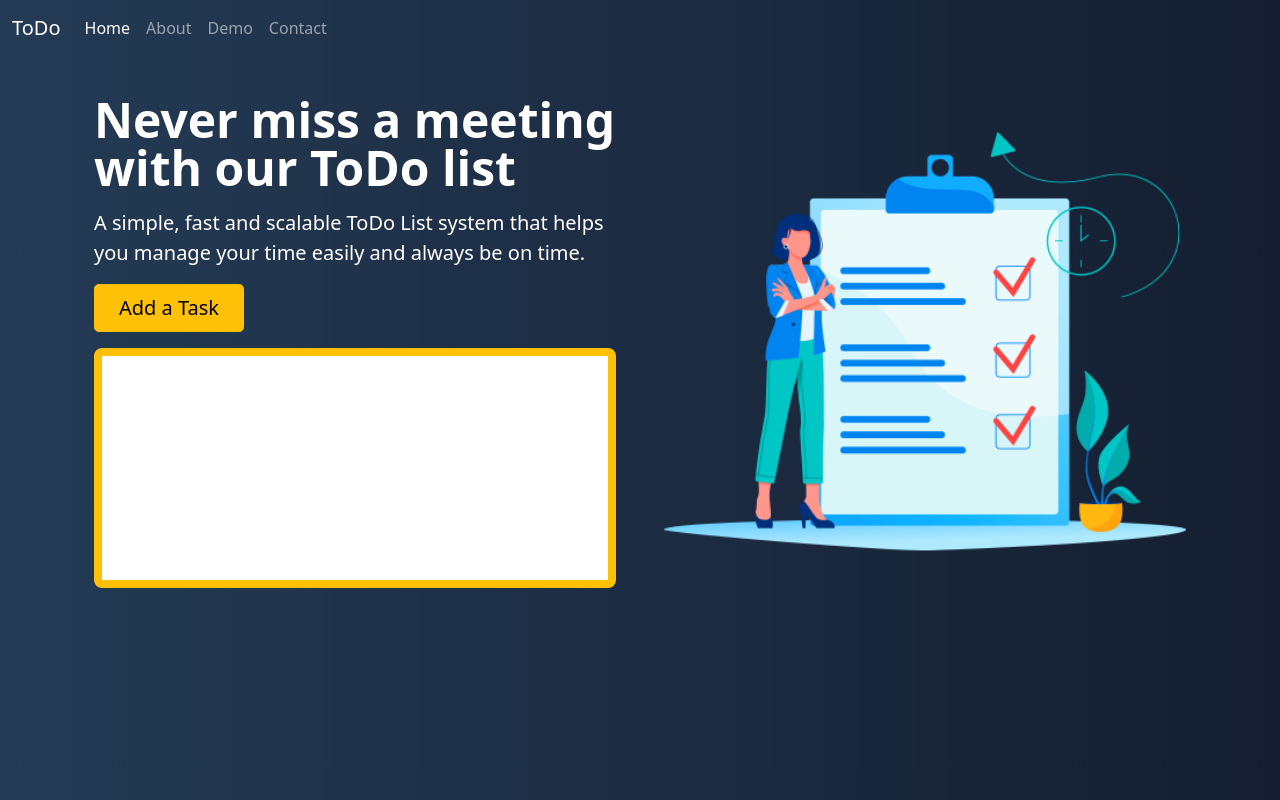
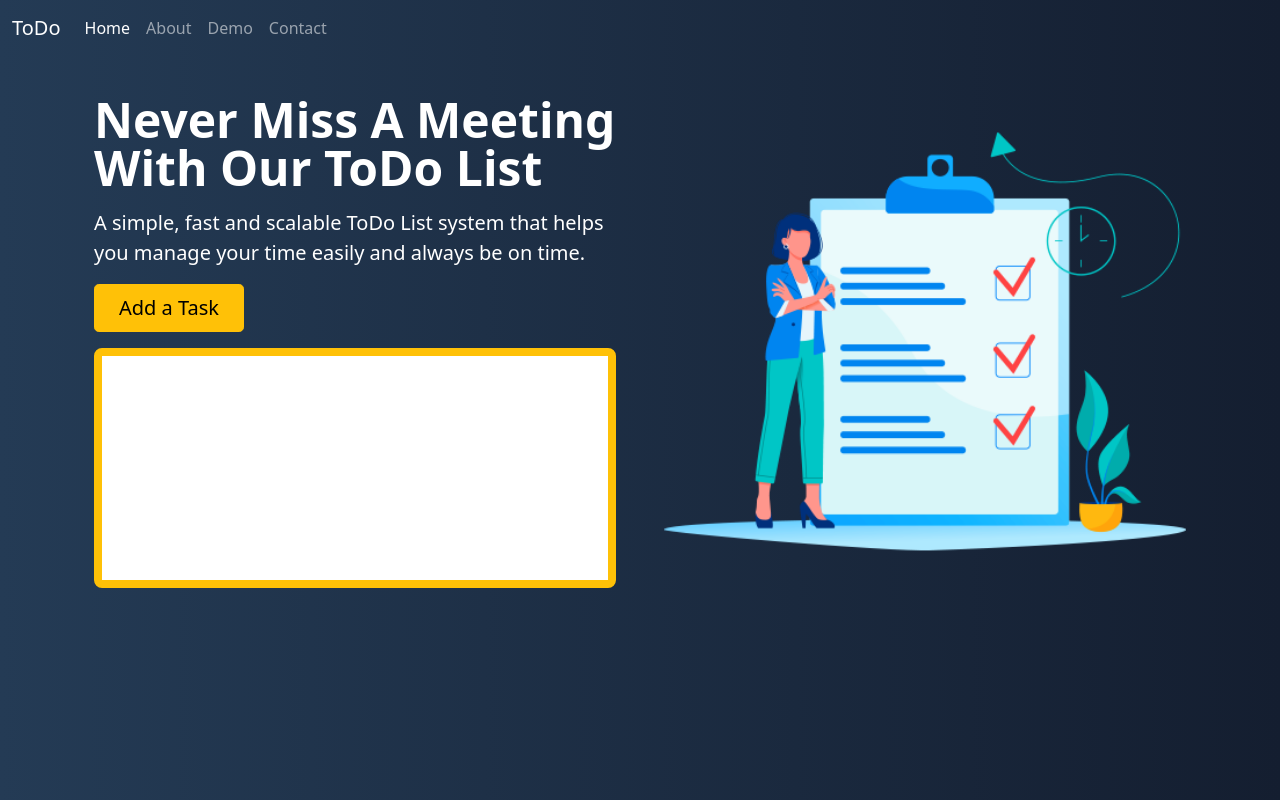
Before and after one commit to PetarSV/FirstProject, a plain HTML site: page index.html in a window 1280 px wide. Drawn offline with nearby package versions, Linux system fonts and the light colour scheme.

```diff
--- a/index.html
+++ b/index.html
@@ -2,7 +2,7 @@
 <html lang="en">
 
 <head>
-    <title>First Project</title>
+    <title>First Project v2</title>
     <!-- Required meta tags -->
     <meta charset="utf-8">
     <meta name="viewport" content="width=device-width, initial-scale=1, shrink-to-fit=no">
@@ -50,7 +50,7 @@
                         loading="lazy">
                 </div>
                 <div class="col-lg-6">
-                    <h1 class="display-5 fw-bold lh-1 mb-3">Never miss a meeting with our ToDo list</h1>
+                    <h1 class="display-5 fw-bold lh-1 mb-3">Never Miss A Meeting With Our ToDo List</h1>
                     <p class="lead">A simple, fast and scalable ToDo List system that helps you manage your time easily
                         and always be on time.
                     </p>
```
